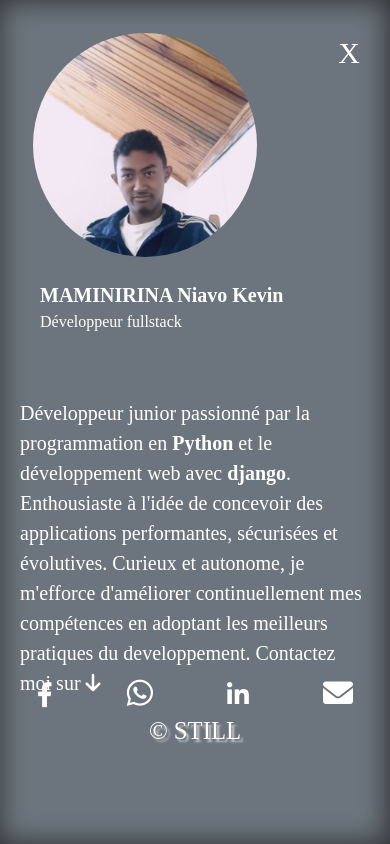
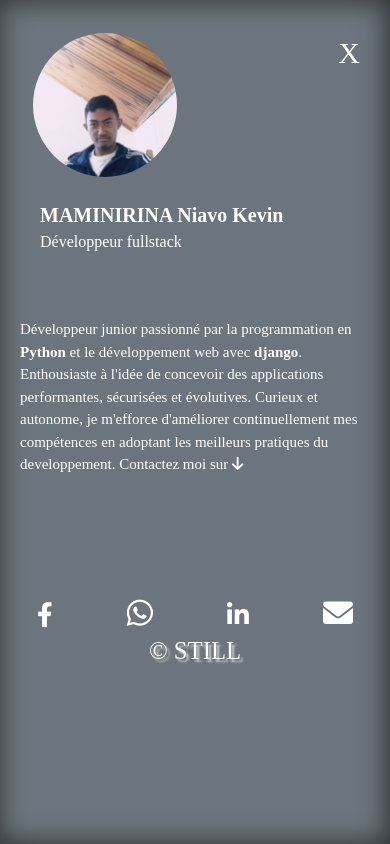
Before and after one commit to kekevounet/Kevin, a plain HTML site: page index.html in a window 390 px wide. Both pictures are taken after a click on the element 35 px from the left and 45 px from the top of the page. Shown: the top 844 px of the page. Drawn offline with nearby package versions, Linux system fonts and the light colour scheme.

Commit message:
modif manaraka

```diff
--- a/assets/css/responsive.css
+++ b/assets/css/responsive.css
@@ -652,32 +652,15 @@
     }
 
 }
-/* @media (max-width:637px)
+@media (max-width:600px)
 {
-    .exp_1
+    .img_me_conteneur
     {
-        margin: 0;
-        width: 300px;
-        height: 150px;
-        margin-top: 100px;
+        max-width: 150px;
+        max-height: 150px;
     }
-    .exp_2
+    .momba_ahy
     {
-        margin: 20px 0;
-        width: 300px;
-        height: 150px;
+        font-size: 15px;
     }
-    .exp_3
-    {
-        margin: 0;
-        width: 300px;
-        height: 170px;
-    }
-    .reseau_sociaux
-    {
-        margin: 0 500px;
-
-        justify-content: space-around;
-        display: flex;
-    }
-} */
+}
```
